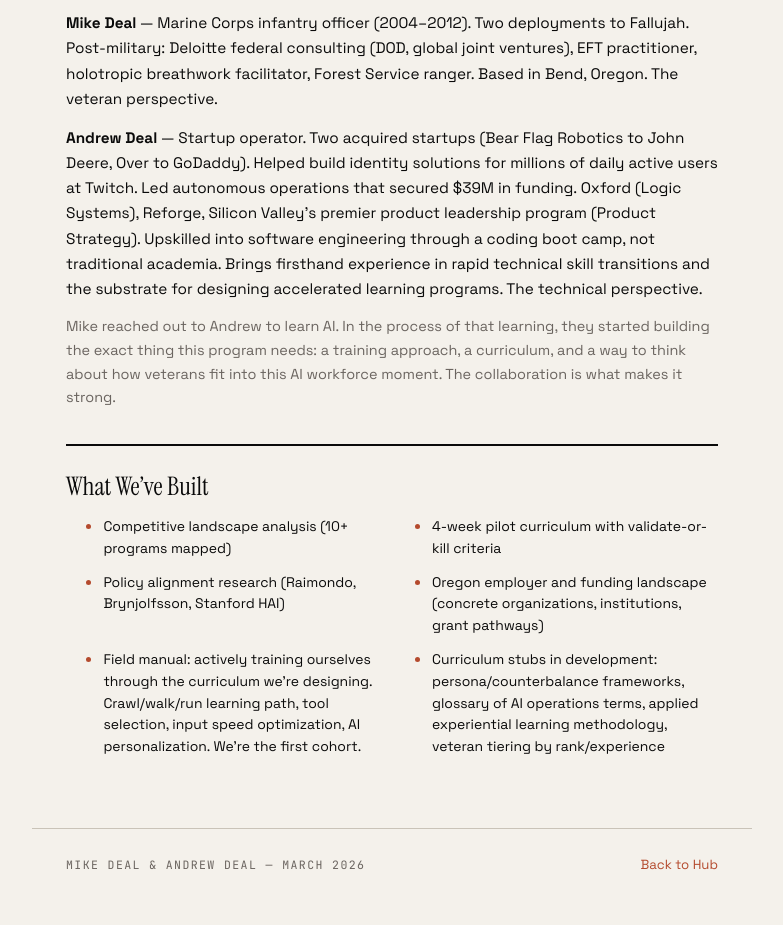
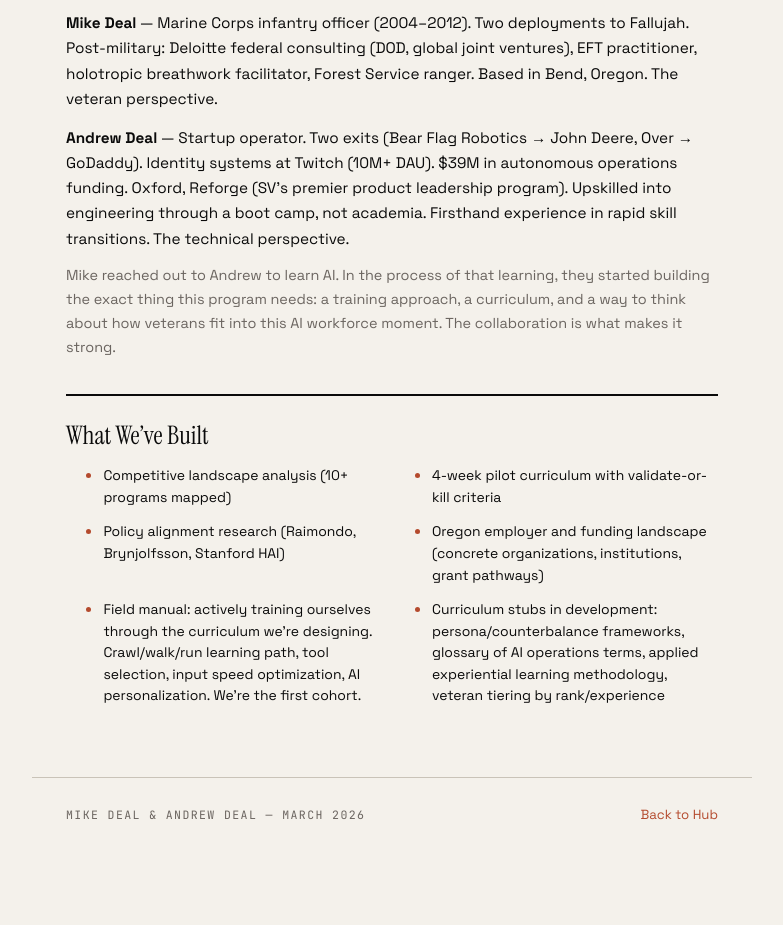
Before and after one commit to a-deal/a-deal.github.io, a plain HTML site: page learnair/one-pager.html in a window 1280 px wide. Shown: the part 1566-2491 px from the top of the page, without its empty margins (248-1031 px from the left). After the commit the page ends 2442 px from the top, so only its background shows below. Drawn offline with Linux system fonts and the light colour scheme.

Commit message:
Tighten Andrew bio: punchy, DAU, no filler

```diff
--- a/learnair/one-pager.html
+++ b/learnair/one-pager.html
@@ -395,7 +395,7 @@
   <hr>
   <h2>Who We Are</h2>
   <p><strong>Mike Deal</strong> &mdash; Marine Corps infantry officer (2004&ndash;2012). Two deployments to Fallujah. Post-military: Deloitte federal consulting (DOD, global joint ventures), EFT practitioner, holotropic breathwork facilitator, Forest Service ranger. Based in Bend, Oregon. The veteran perspective.</p>
-  <p><strong>Andrew Deal</strong> &mdash; Startup operator. Two acquired startups (Bear Flag Robotics to John Deere, Over to GoDaddy). Helped build identity solutions for millions of daily active users at Twitch. Led autonomous operations that secured $39M in funding. Oxford (Logic Systems), Reforge, Silicon Valley's premier product leadership program (Product Strategy). Upskilled into software engineering through a coding boot camp, not traditional academia. Brings firsthand experience in rapid technical skill transitions and the substrate for designing accelerated learning programs. The technical perspective.</p>
+  <p><strong>Andrew Deal</strong> &mdash; Startup operator. Two exits (Bear Flag Robotics → John Deere, Over → GoDaddy). Identity systems at Twitch (10M+ DAU). $39M in autonomous operations funding. Oxford, Reforge (SV's premier product leadership program). Upskilled into engineering through a boot camp, not academia. Firsthand experience in rapid skill transitions. The technical perspective.</p>
   <p style="font-size: 0.85rem; color: var(--muted); margin-top: 0.5rem;">Mike reached out to Andrew to learn AI. In the process of that learning, they started building the exact thing this program needs: a training approach, a curriculum, and a way to think about how veterans fit into this AI workforce moment. The collaboration is what makes it strong.</p>
 
   <!-- WHAT WE'VE BUILT -->
```
